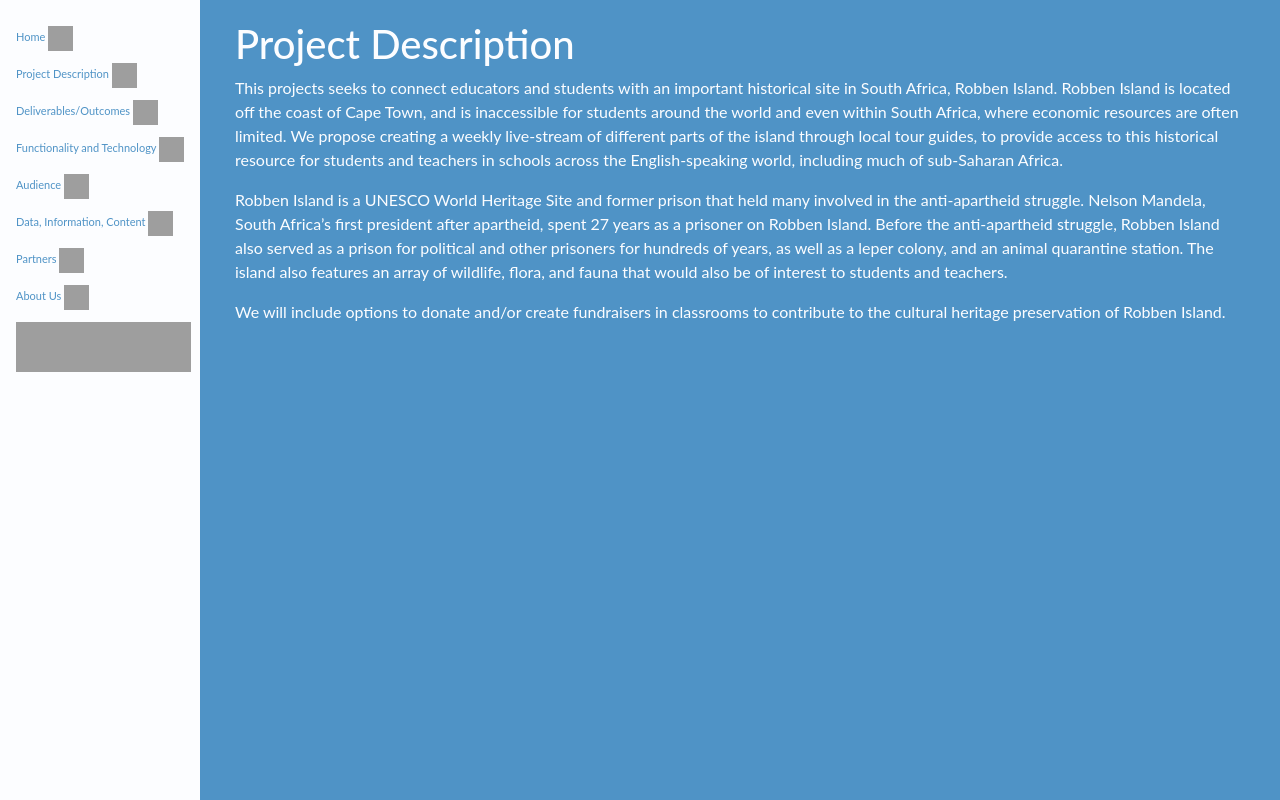
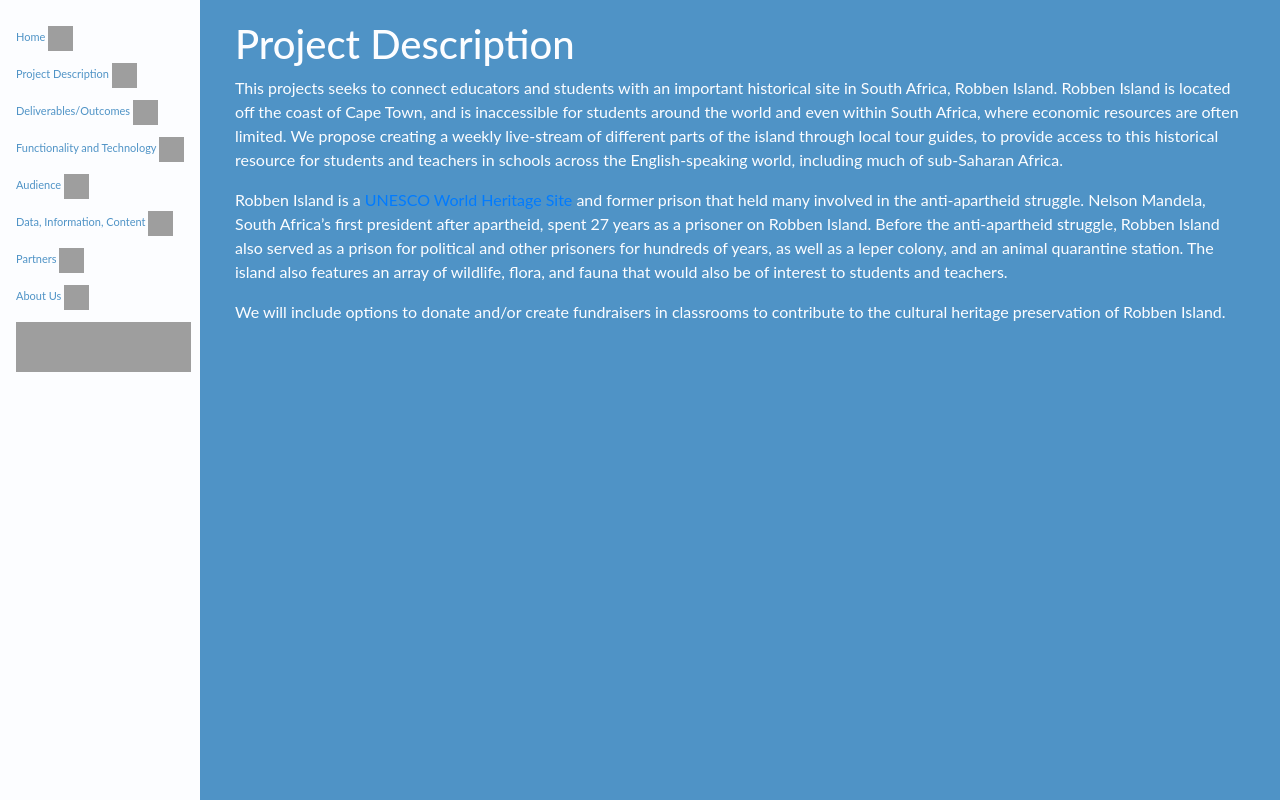
Before and after one commit to Taylorpanczak/RobbenIslandProject, a website: page projectdescription.html in a window 1280 px wide. Drawn offline with Linux system fonts and the light colour scheme; grey boxes are pictures that could not be loaded.

Commit message:
Update projectdescription.html

```diff
--- a/projectdescription.html
+++ b/projectdescription.html
@@ -82,7 +82,7 @@ body {
             <div class="container-fluid">
                 <h1>Project Description</h1>
                 <p>This projects seeks to connect educators and students with an important historical site in South Africa, Robben Island. Robben Island is located off the coast of Cape Town, and is inaccessible for students around the world and even within South Africa, where economic resources are often limited. We propose creating a weekly live-stream of different parts of the island through local tour guides, to provide access to this historical resource for students and teachers in schools across the English-speaking world, including much of sub-Saharan Africa.</p>
-                <p>Robben Island is a UNESCO World Heritage Site and former prison that held many involved in the anti-apartheid struggle. Nelson Mandela, South Africa’s first president after apartheid, spent 27 years as a prisoner on Robben Island. Before the anti-apartheid struggle, Robben Island also served as a prison for political and other prisoners for hundreds of years, as well as  a leper colony, and an animal quarantine station. The island also features an array of wildlife, flora, and fauna that would also be of interest to students and teachers.</p>
+                <p>Robben Island is a <a href="https://en.unesco.org/">UNESCO World Heritage Site</a> and former prison that held many involved in the anti-apartheid struggle. Nelson Mandela, South Africa’s first president after apartheid, spent 27 years as a prisoner on Robben Island. Before the anti-apartheid struggle, Robben Island also served as a prison for political and other prisoners for hundreds of years, as well as  a leper colony, and an animal quarantine station. The island also features an array of wildlife, flora, and fauna that would also be of interest to students and teachers.</p>
                 <p>We will include options to donate and/or create fundraisers in classrooms to contribute to the cultural heritage preservation of Robben Island.</p>
             </div>
         </div>
```
